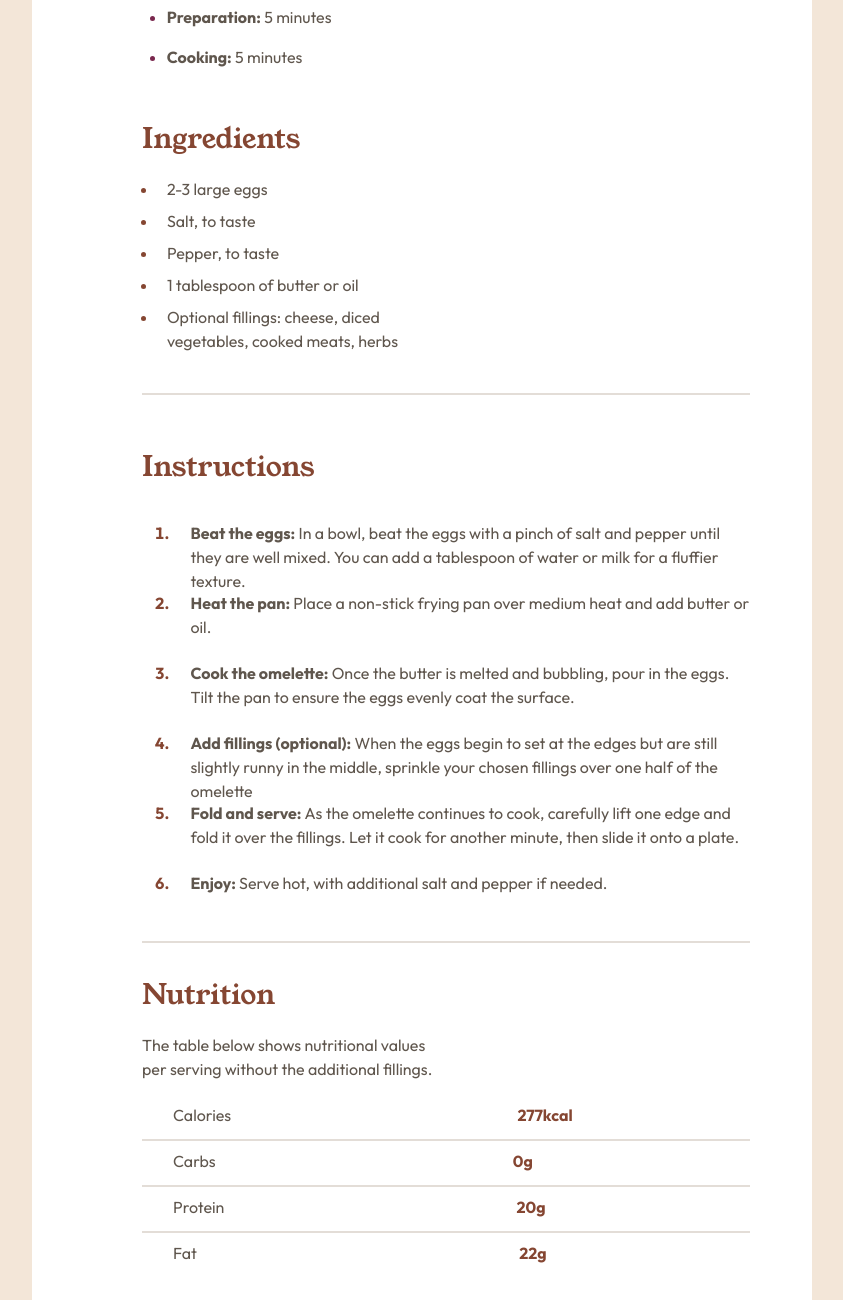
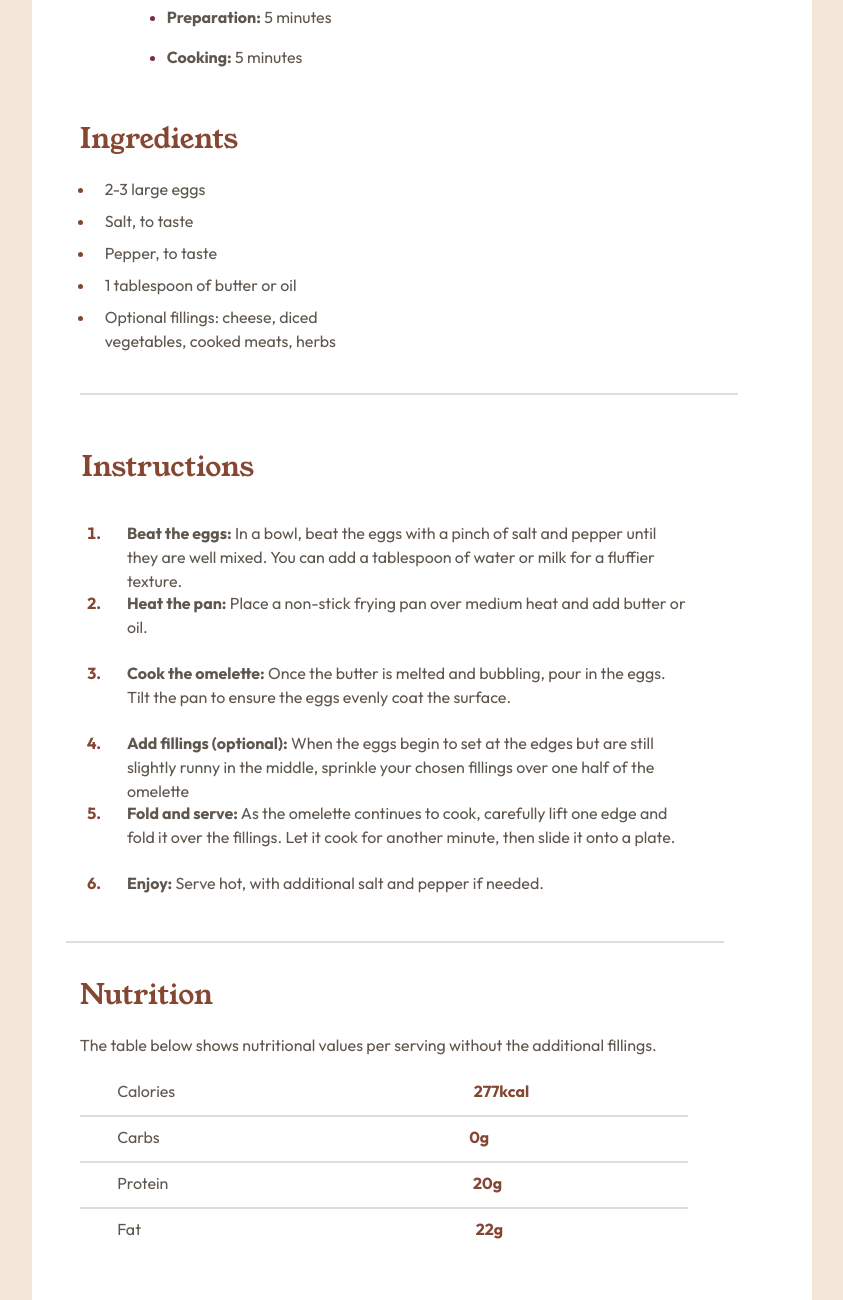
Before and after one commit to bilana1990/TechSpace_RecipePage, a plain HTML site: page index.html in a window 1280 px wide. Shown: the part 760-2060 px from the top of the page, without its empty margins (218-1061 px from the left). Drawn offline with Linux system fonts and the light colour scheme; a web font is replaced by a local one.

Commit message:
Finished project with responsive

```diff
--- a/style.css
+++ b/style.css
@@ -350,25 +350,39 @@ header p {
   }
   header h1 {
     width: 656px;
+    margin-left: 1%;
   }
   header p {
     width: 656px;
     margin-top: -10px;
+    margin-left: 1%;
   }
   .Preparation_time {
     margin-top: -20px;
   }
+  .Ingredients h2 {
+    margin-left: -20%;
+  }
+  .Ingredients ul {
+    margin-left: -20%;
+  }
   .Ingredients hr {
-    width: 606px;
+    width: 656px;
+    margin-left: -20%;
   }
   .Instructions hr {
-    width: 606px;
+    width: 656px;
+    margin-left: -10%;
   }
   .Instructions ol li {
     width: 606px;
+    margin-left: -5%;
   }
   .Instructions {
-    width: 606px;
+    width: 756px;
+  }
+  .Instructions h2 {
+    margin-left: -8%;
   }
   .Nutrition {
     margin-top: -140px;
@@ -376,7 +390,16 @@ header p {
   .Nutrition hr {
     width: 606px;
   }
-
+  .Nutrition h2 {
+    margin-left: -20%;
+  }
+  .Nutrition p {
+    width: 656px;
+    margin-left: -20%;
+  }
+  .weight_counter {
+    margin-left: -20%;
+  }
   .Nutrition .calories {
     display: flex;
     gap: 224px;
```
